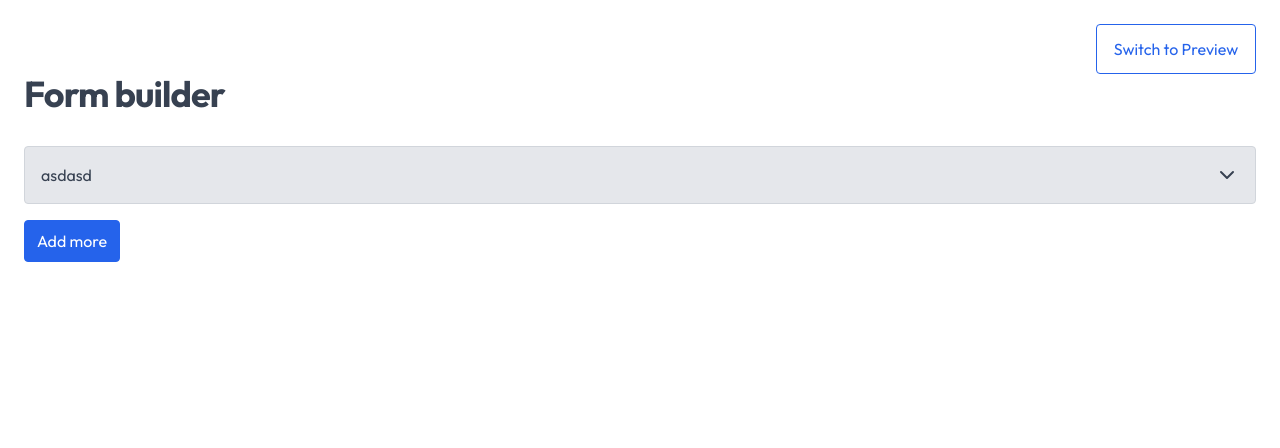
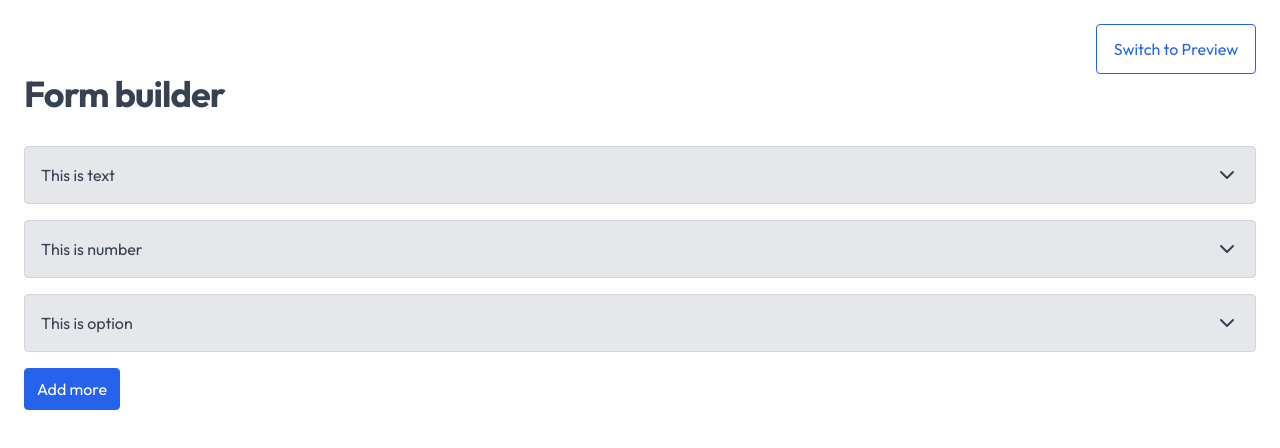
Before and after one commit to shirshendubhowmick/form-builder, a React (Vite) app: page / in a window 1280 px wide. Shown: the top 448 px of the page. Built offline with nearby package versions, Linux system fonts and the light colour scheme.

Commit message:
update BuilderFormData structure and enhance Renderer component to handle dynamic input types

```diff
--- a/src/App.tsx
+++ b/src/App.tsx
@@ -8,12 +8,44 @@ import Renderer from "./views/Renderer/Renderer";
 function App() {
   const [builderFormData, setBuilderFormData] = useState<BuilderFormData[]>([
     {
-      title: "asdasd",
-      description: "asdasd",
+      title: "This is text",
+      description: "",
+      isRequired: true,
+      inputType: "text",
+      maxLength: 100,
+      minLength: 4,
+    },
+    {
+      title: "This is number",
+      description: "Some description",
       isRequired: false,
-      inputType: "text",
-      maxLength: 7,
-      minLength: 5,
+      inputType: "number",
+      maxValue: 564,
+      minValue: -8,
+    },
+    {
+      title: "This is option",
+      description: "Some description",
+      isRequired: false,
+      inputType: "options",
+      options: [
+        {
+          label: "Option 1",
+          value: "Option 1",
+        },
+        {
+          label: "Option 2",
+          value: "Option 2",
+        },
+        {
+          label: "Option 3",
+          value: "Option 3",
+        },
+        {
+          label: "Option 4",
+          value: "Option 4",
+        },
+      ],
     },
   ]);
 
@@ -40,7 +72,7 @@ function App() {
           setBuilderFormData={setBuilderFormData}
         />
       ) : (
-        <Renderer />
+        <Renderer schema={builderFormData} />
       )}
     </main>
   );
--- a/src/views/Renderer/Renderer.tsx
+++ b/src/views/Renderer/Renderer.tsx
@@ -1,7 +1,74 @@
-function Renderer() {
+import { useCallback } from "react";
+
+import Button, { COLOR, INTENT } from "~/components/Button/Button";
+import Input from "~/components/Input/Input";
+import SelectInput from "~/components/SelectInput/SelectInput";
+import { BuilderFormData } from "~/schemas/builder";
+
+export interface RendererProps {
+  schema: BuilderFormData[];
+}
+
+interface FormInputsProps {
+  inputInfo: BuilderFormData;
+  index: number;
+}
+
+function FormInputs(props: FormInputsProps) {
+  switch (props.inputInfo.inputType) {
+    case "text":
+      return (
+        <Input
+          label={props.inputInfo.title}
+          placeholder={props.inputInfo.description ?? undefined}
+          name={`text-${props.index}`}
+          className="mb-4"
+        />
+      );
+    case "number":
+      return (
+        <Input
+          label={props.inputInfo.title}
+          placeholder={props.inputInfo.description ?? undefined}
+          type="number"
+          name={`number-${props.index}`}
+          className="mb-4"
+        />
+      );
+    case "options":
+      return (
+        <SelectInput
+          label={props.inputInfo.title}
+          name={`select-${props.index}`}
+          options={props.inputInfo.options}
+          ariaLabel={props.inputInfo.title}
+          className="mb-4"
+        />
+      );
+    default:
+      return null;
+  }
+}
+
+function Renderer(props: RendererProps) {
+  const onSubmit = useCallback((e: React.FormEvent<HTMLFormElement>) => {
+    e.preventDefault();
+    // const formData = new FormData(e.currentTarget);
+    // const data = Object.fromEntries(formData.entries());
+  }, []);
+
   return (
     <div>
-      <h1>Preview</h1>
+      <h1 className="mb-8">Preview</h1>
+      <form onSubmit={onSubmit} className="flex flex-col">
+        {props.schema.map((input, index) => (
+          // eslint-disable-next-line react/no-array-index-key
+          <FormInputs key={index} inputInfo={input} index={index} />
+        ))}
+        <Button type="submit" intent={INTENT.primary} color={COLOR.primary}>
+          Submit
+        </Button>
+      </form>
     </div>
   );
 }
```
